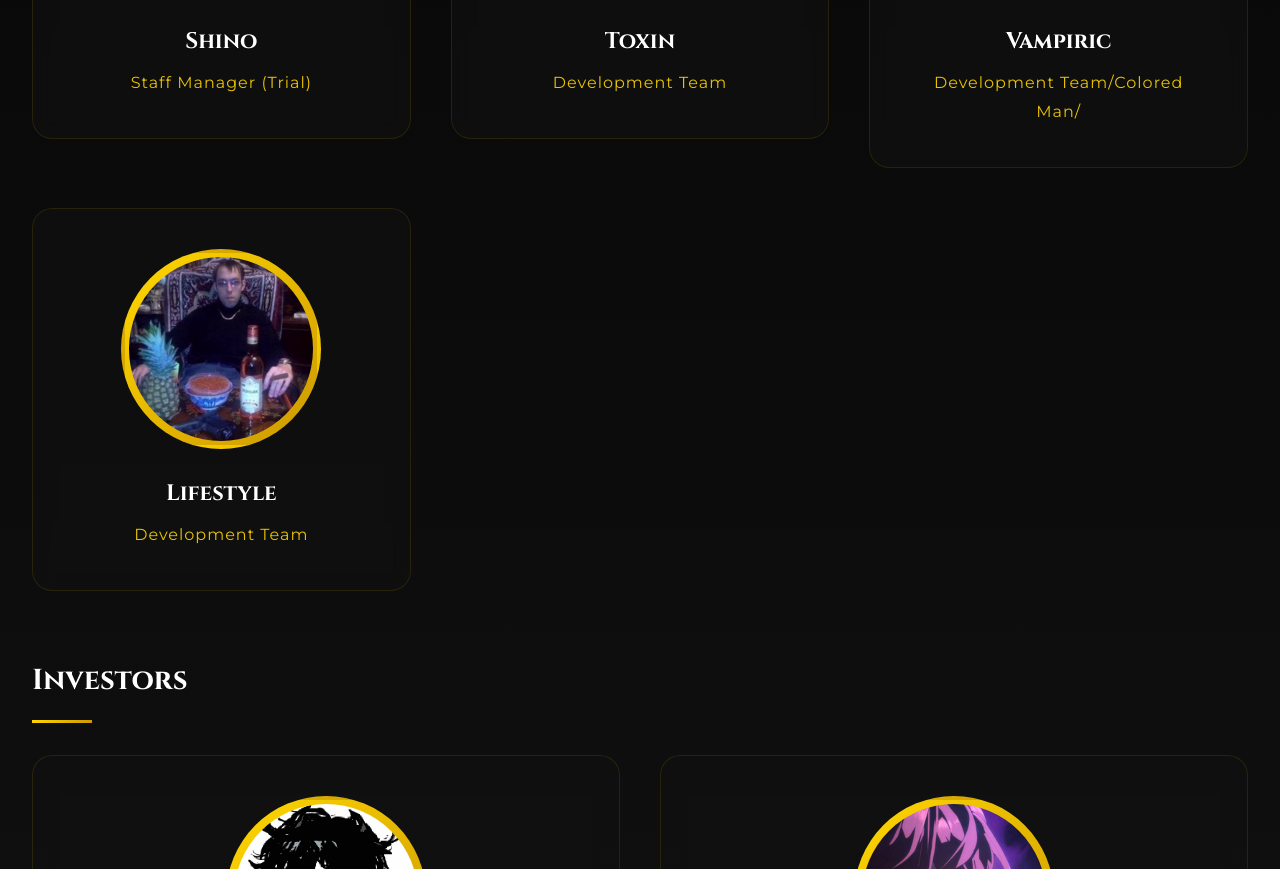
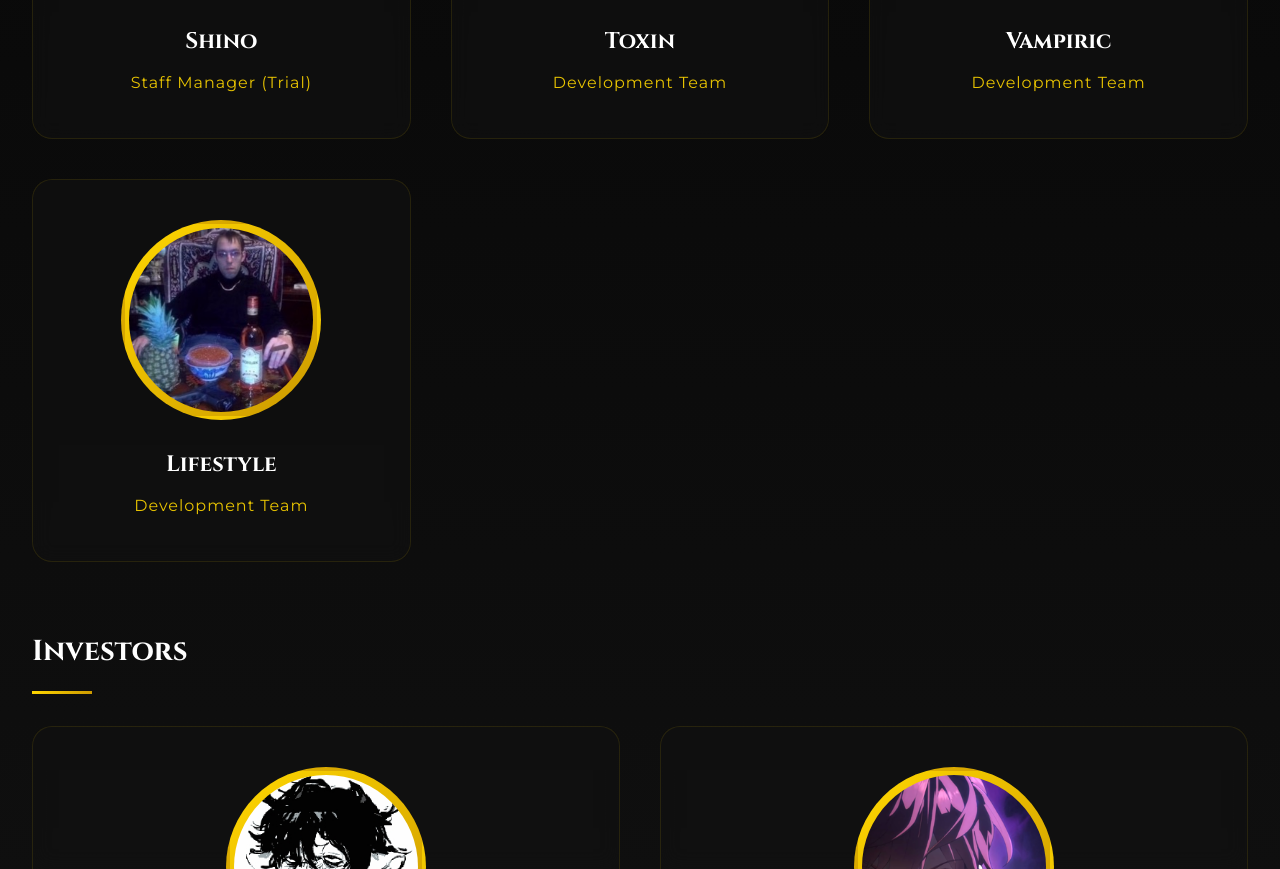
Before and after one commit to xoruv/DivineTower, a plain HTML site: page index.html in a window 1280 px wide. Shown: the part 3616-4485 px from the top of the page. Drawn offline with Linux system fonts and the light colour scheme.

Commit message:
Update index.html

```diff
--- a/index.html
+++ b/index.html
@@ -237,7 +237,7 @@
                         </div>
                         <div class="member-info">
                             <h3 class="member-name">Vampiric</h3>
-                            <p class="member-role">Development Team/Colored Man/</p>
+                            <p class="member-role">Development Team</p>
                         </div>
                     </div>
                     <div class="staff-member">
```
